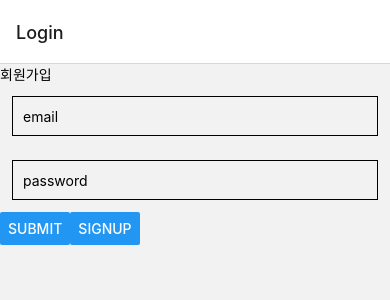
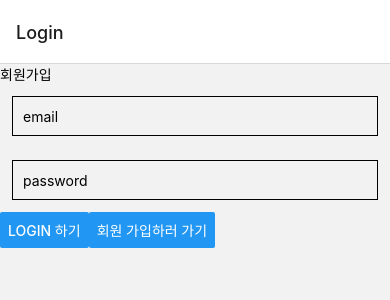
Before and after one commit to Philip-general/bookScrap, a React Native app: screen /Login in a window 390 px wide. Shown: the top 300 px of the page. Built offline with nearby package versions, Linux system fonts and the light colour scheme.

Commit message:
ㅁㄴㅇㄻㄴ

```diff
--- a/pages/Login.js
+++ b/pages/Login.js
@@ -58,9 +58,9 @@ export default function Login() {
         {errors.password && <Text>This is required.</Text>}
 
         <View style={styles.container}>
-          <Button title="Submit" onPress={handleSubmit(onSubmit)} />
+          <Button title="login 하기" onPress={handleSubmit(onSubmit)} />
           <Button
-            title="Signup"
+            title="회원 가입하러 가기"
             onPress={() => {
               navigation.navigate("Signup");
             }}
```
